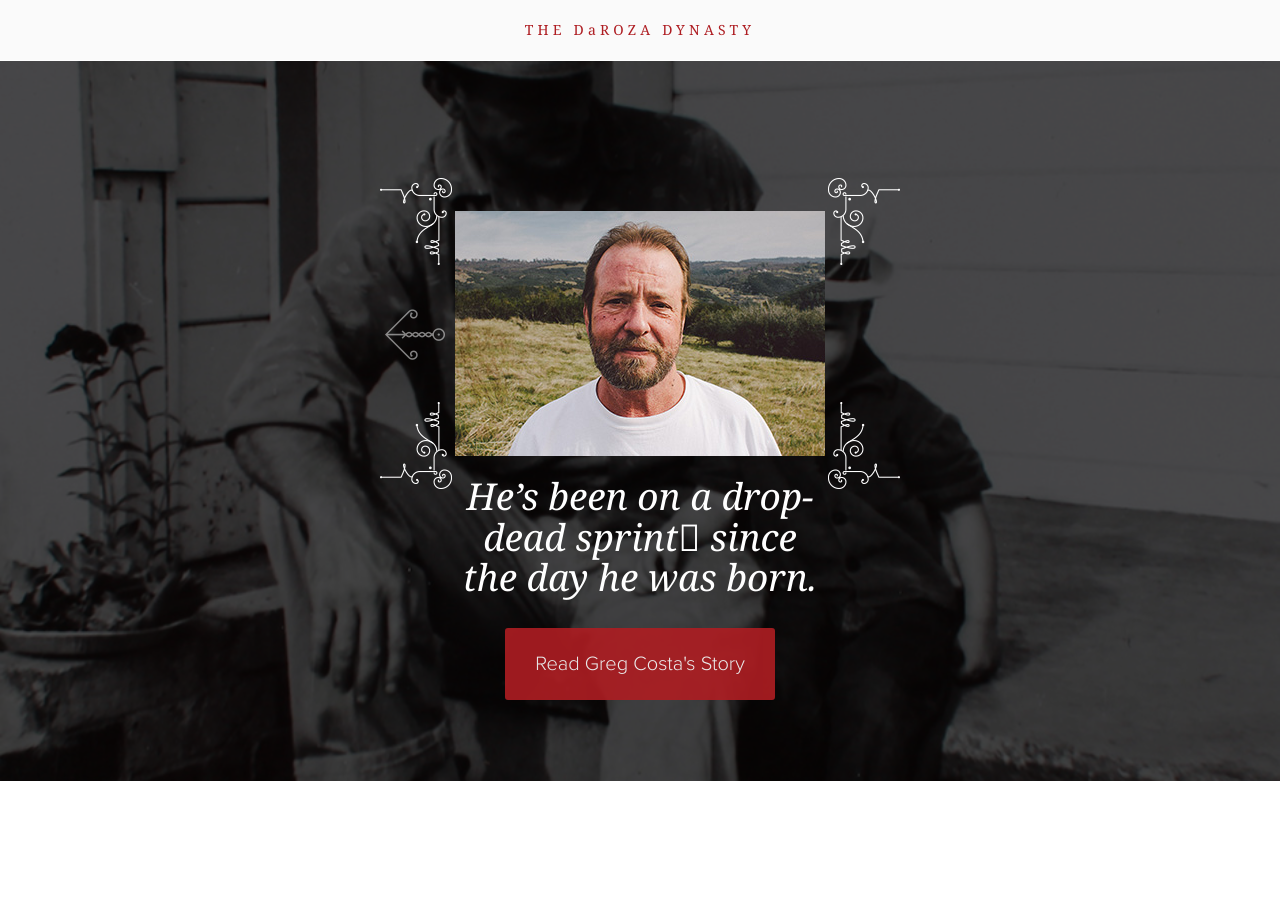
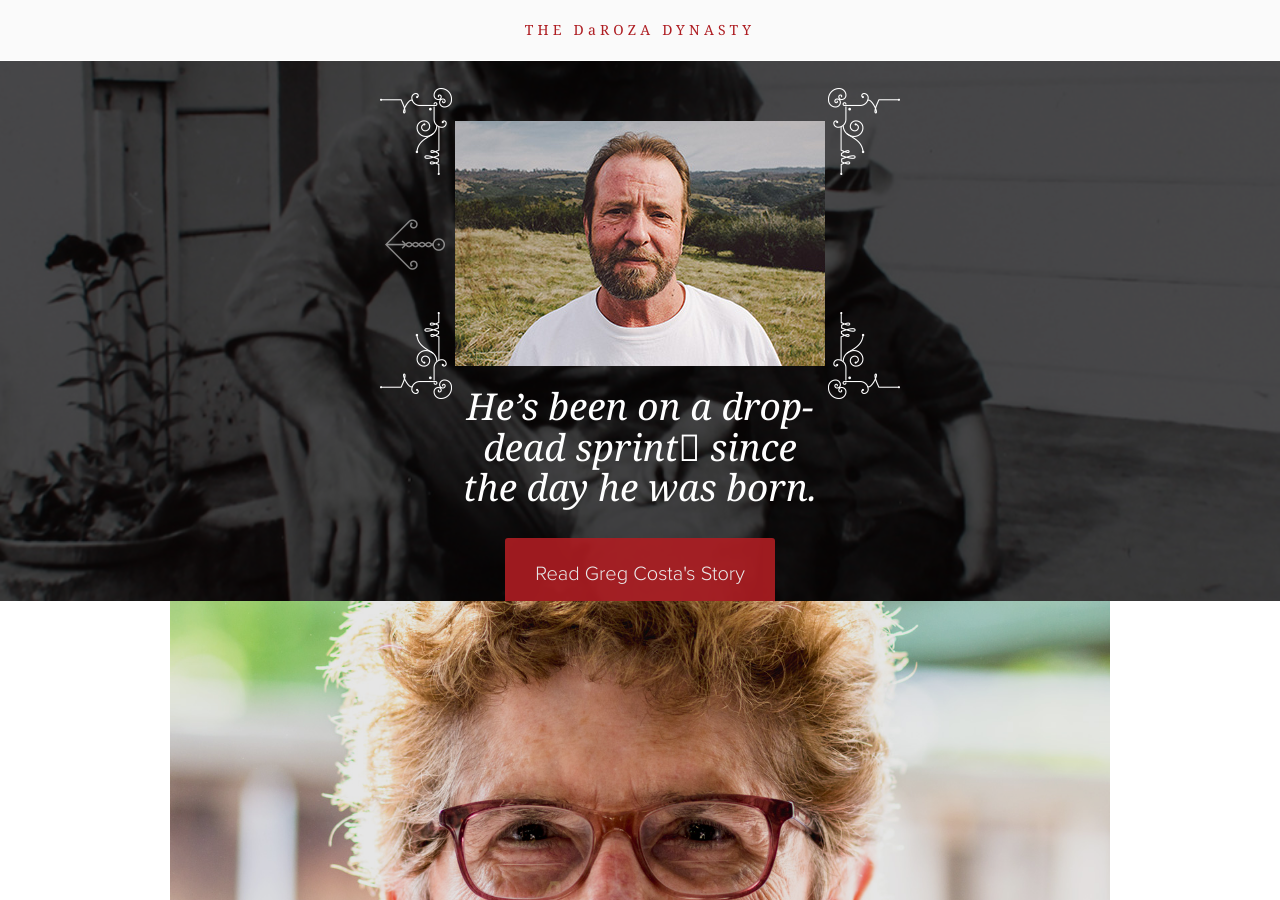
Before and after one commit to travisneilson/DaRoza, a Jekyll site: the page built from index.html, in a window 1280 px wide and 900 px high. Built offline with Jekyll 4.4.1, drawn with Linux system fonts in a browser that asks for light colours.

Commit message:
homepage edits

```diff
--- a/_layouts/default.html
+++ b/_layouts/default.html
@@ -23,6 +23,7 @@
         <li><a href="/julia-coster">Julia Coster</a></li>
         <li><a href="/wes-costa">Wes Costa</a></li>
         <li><a href="/gwen-wilder">Gwen Wilder</a></li>
+        <li><a href="/gail-haggard">Gail Haggard</a></li>
       </ul>
 
       <h1><span>THE DaROZA DYNASTY</span></h1>
--- a/assets/sass/3-layouts/home.sass
+++ b/assets/sass/3-layouts/home.sass
@@ -9,7 +9,7 @@
 .home-slider
   margin-top: 61px
   position: relative
-  height: 80%
+  height: 60%
   overflow: hidden
 
   .tint
--- a/assets/sass/3-layouts/single.sass
+++ b/assets/sass/3-layouts/single.sass
@@ -2,7 +2,7 @@
 
 .title
   text-align: center
-  padding-top: 70px
+  padding-top: 30px
 
   h2
     font-size: 90px
--- a/index.html
+++ b/index.html
@@ -41,3 +41,20 @@ htmlclass: page-home
   </a>
 
 </section>
+
+<div class="positioner">
+
+	<section class="relatives">
+
+	  <div class="relatives-grid">
+	    <a href="gwen-wilder/" class="relatives-grid-unit-3" style="background-image: url(assets/img/gwen/portrait-gwen.jpg);" data-relation="Gwen Wilder"></a>
+	    <a href="wes-costa/" class="relatives-grid-unit-1" style="background-image: url(assets/img/wes/portrait-wes.jpg);" data-relation="Wes Costa"></a>
+	    <a href="greg-costa/" class="relatives-grid-unit-1" style="background-image: url(assets/img/greg/portrait-greg.jpg);" data-relation="Greg Costa"></a>
+	    <a href="julia-coster/" class="relatives-grid-unit-3" style="background-image: url(assets/img/julia/portrait-julia.jpg);" data-relation="Julia Coster"></a>
+	    <a href="gail-haggard/" class="relatives-grid-unit-3" style="background-image: url(assets/img/gail/portrait-gail.jpg);" data-relation="Gail Haggard"></a>
+
+	  </div>
+
+	</section>
+
+</div>
```
Also changed, not shown: assets/css/screen.css.
